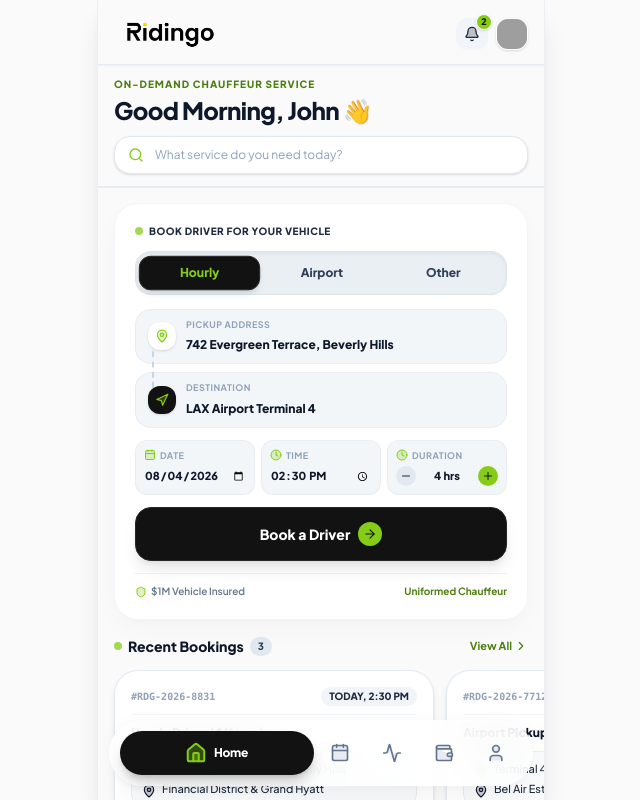
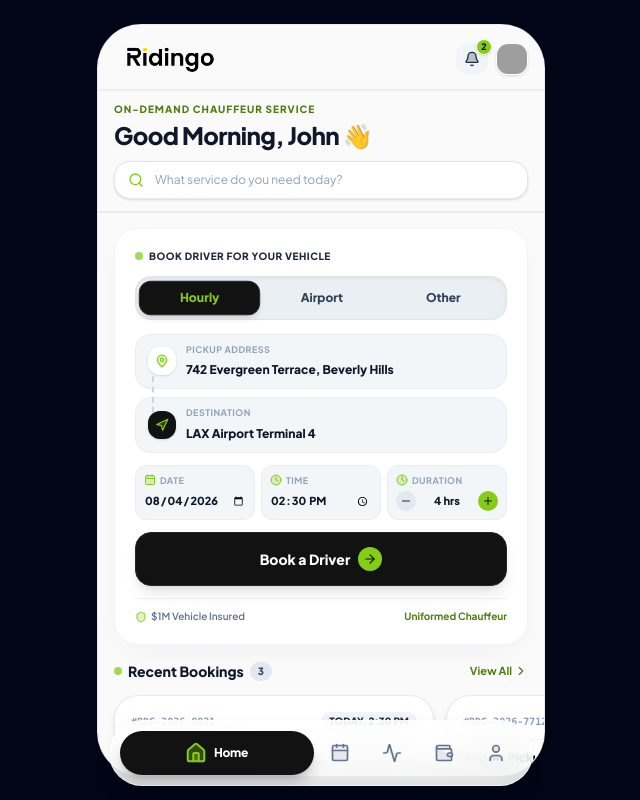
Before and after one commit to ANURAGKM4588/Ridingo-Mobile-App, a React (Vite) app: page / in a window 1280 px wide. Shown: the whole page, without its empty margins (319-959 px from the left). Built offline with nearby package versions, Linux system fonts and the light colour scheme; grey boxes are pictures that could not be loaded.

Commit message:
fix: adjust all page headers with safe-area-inset top padding and responsive mobile shell frame for all devices and iPads

```diff
--- a/src/App.tsx
+++ b/src/App.tsx
@@ -74,9 +74,9 @@
   const unreadCount = notifications.filter((n) => !n.read).length;
 
   return (
-    <div className="h-screen w-full bg-[#FAFAFA] text-[#0F172A] flex justify-center selection:bg-[#84CC16] overflow-hidden">
-      {/* Clean Full-Screen Web App Container with Fixed Top Header */}
-      <div className="w-full max-w-md h-screen max-h-screen bg-[#FAFAFA] flex flex-col relative shadow-xl border-x border-slate-200/60 overflow-hidden">
+    <div className="min-h-screen h-screen w-full bg-slate-900 md:bg-slate-950 flex items-center justify-center selection:bg-[#84CC16] overflow-hidden p-0 md:p-3">
+      {/* Sleek Mobile App Container for All Mobile Devices, iPhone Notch, iPads & Desktop */}
+      <div className="w-full max-w-md h-full md:h-[94vh] max-h-screen md:rounded-[44px] bg-[#FAFAFA] flex flex-col relative shadow-2xl border-x md:border border-slate-200/80 overflow-hidden">
         {/* Global Header Bar - Rendered on Home Page */}
         {activeTab === 'home' && !isReviewOpen && !isInvoiceOpen && !isConfirmationOpen && (
           <HeaderBar
@@ -88,7 +88,11 @@
         )}
 
         {/* Main Content Area based on Active Tab or Views */}
-        <main className={`flex-1 overflow-y-auto px-4 pt-3.5 scrollbar-none relative ${
+        <main className={`flex-1 overflow-y-auto px-4 scrollbar-none relative ${
+          activeTab === 'home' && !isReviewOpen && !isInvoiceOpen && !isConfirmationOpen
+            ? 'pt-3.5'
+            : 'pt-[calc(env(safe-area-inset-top,0px)+0.75rem)]'
+        } ${
           isReviewOpen || isInvoiceOpen || isConfirmationOpen ? 'pb-6' : 'pb-24'
         }`}>
           {isReviewOpen && bookingDraft ? (
```
